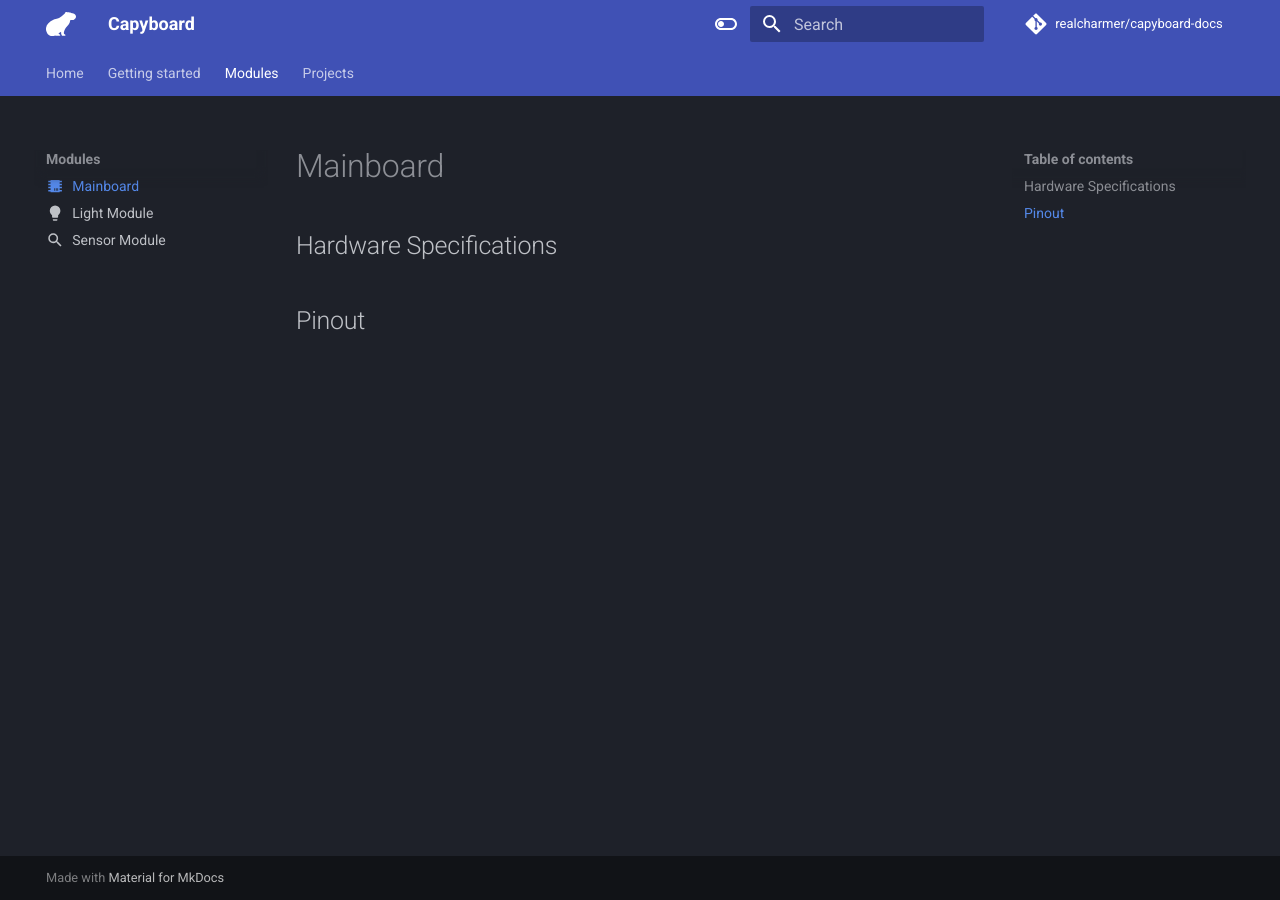
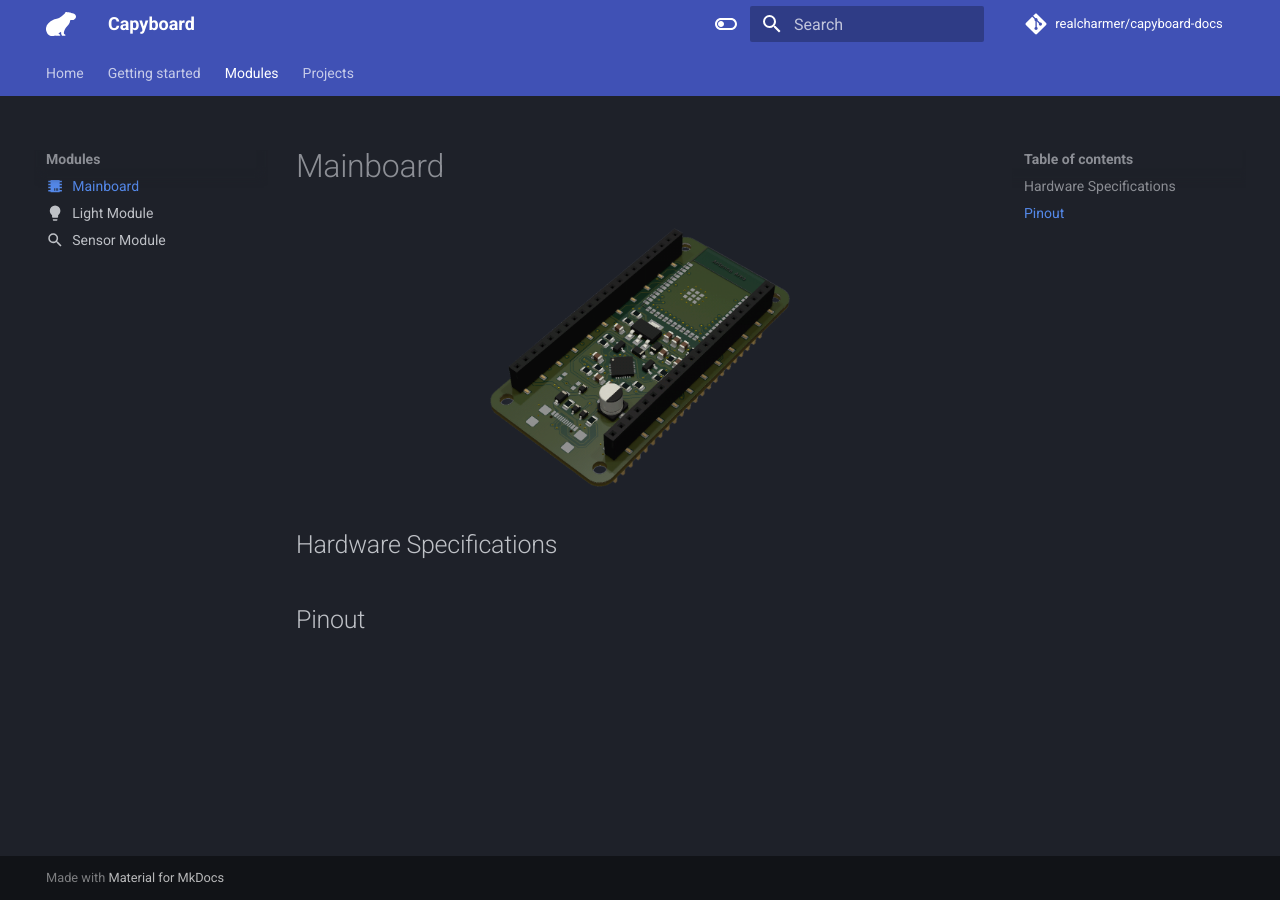
Before and after one commit to realcharmer/capyboard-docs, an MkDocs documentation site: the page built from docs/modules/mainboard.md, in a window 1280 px wide. Built offline with MkDocs 1.6.1 and Material for MkDocs 9.7.7, drawn with Linux system fonts in a browser that asks for light colours; comment, search, counter and statistics services are not loaded.

Commit message:
Add mainboard 3D render

```diff
--- a/docs/modules/mainboard.md
+++ b/docs/modules/mainboard.md
@@ -4,6 +4,10 @@ icon: material/chip
 
 # Mainboard
 
+<figure markdown="span">
+    ![Mainboard 3D](images/mainboard-3d.png){ width=300 }
+</figure>
+
 ## Hardware Specifications
 
 ## Pinout
```
Also changed, not shown: docs/modules/images/mainboard-3d.png (added).
